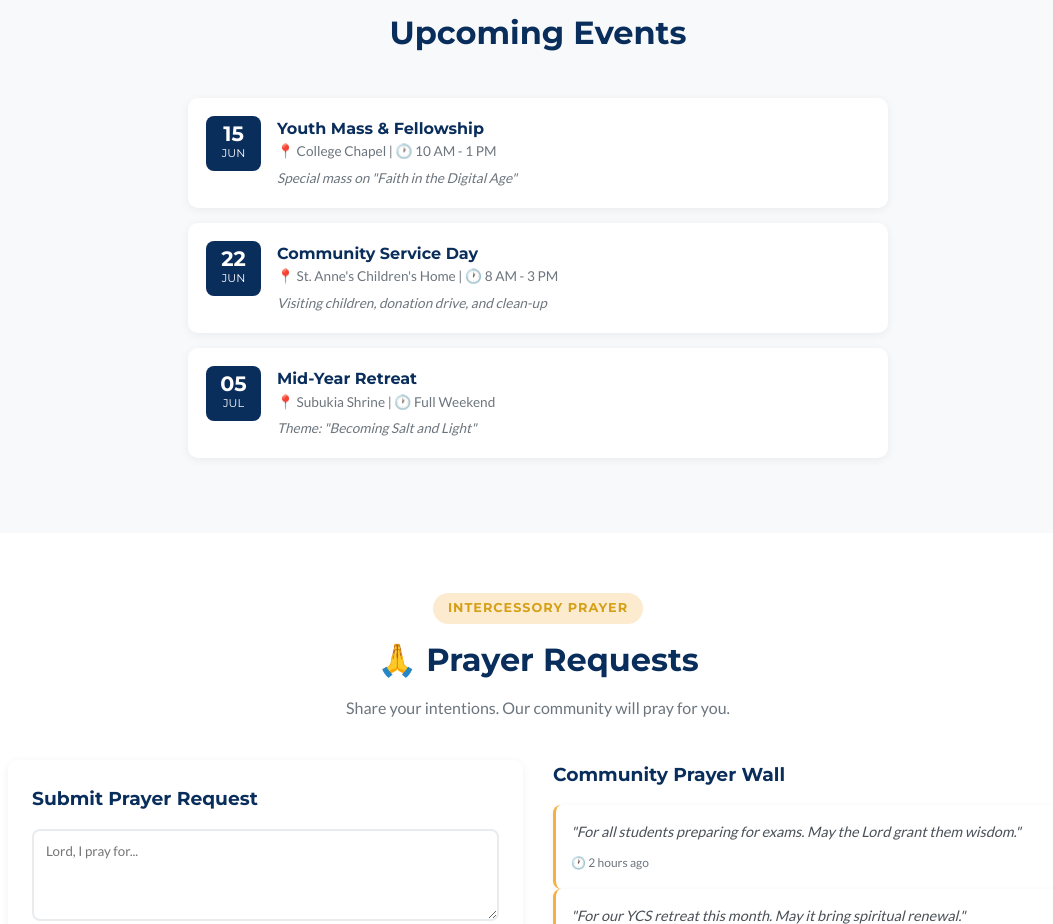
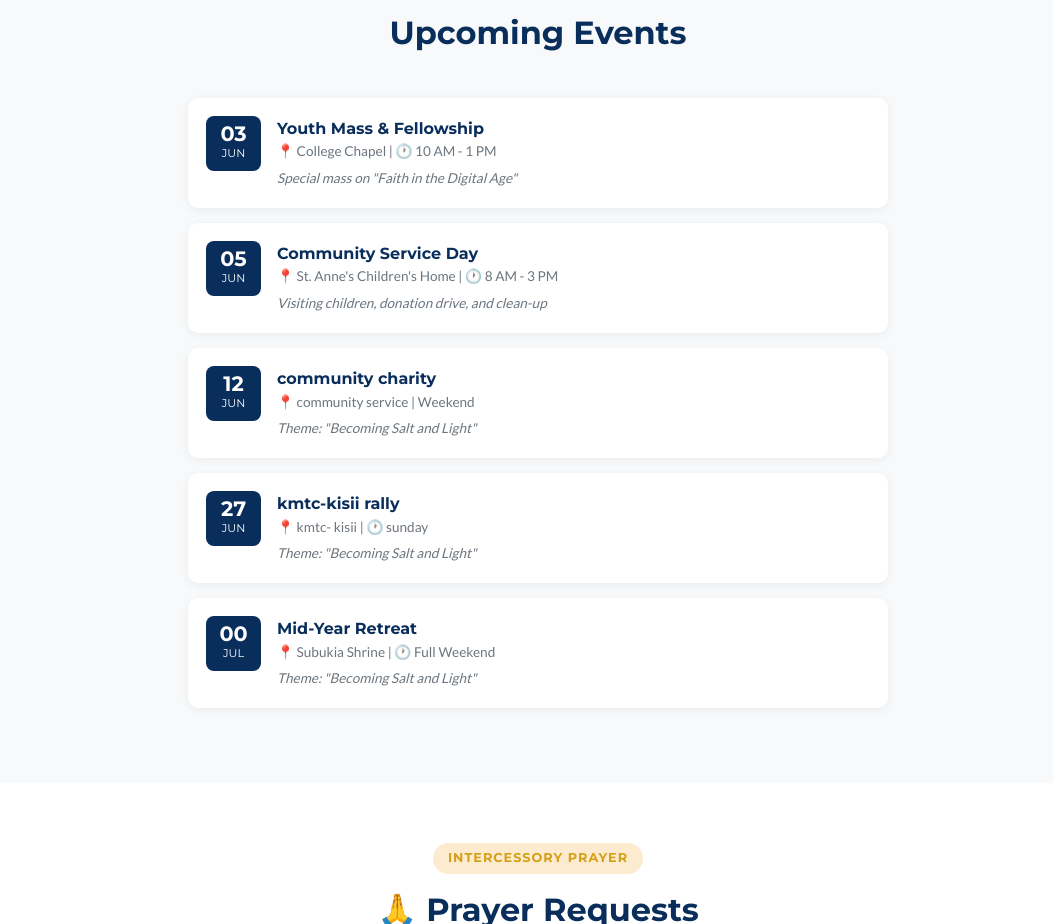
Before and after one commit to ILKAY888/orogare-ycs, a plain HTML site: page index.HTML in a window 1280 px wide. Shown: the part 2811-3735 px from the top of the page, without its empty margins (102-1155 px from the left). Drawn offline with Linux system fonts and the light colour scheme; no server answers.

Commit message:
commit changes

```diff
--- a/index.HTML
+++ b/index.HTML
@@ -129,9 +129,11 @@
                 <h2>Upcoming Events</h2>
             </div>
             <div class="events-list" id="eventsList">
-                <div class="event-card"><div class="event-date"><span class="day">15</span><span class="month">JUN</span></div><div><h3>Youth Mass & Fellowship</h3><p>📍 College Chapel | 🕐 10 AM - 1 PM</p><p class="desc">Special mass on "Faith in the Digital Age"</p></div></div>
-                <div class="event-card"><div class="event-date"><span class="day">22</span><span class="month">JUN</span></div><div><h3>Community Service Day</h3><p>📍 St. Anne's Children's Home | 🕐 8 AM - 3 PM</p><p class="desc">Visiting children, donation drive, and clean-up</p></div></div>
-                <div class="event-card"><div class="event-date"><span class="day">05</span><span class="month">JUL</span></div><div><h3>Mid-Year Retreat</h3><p>📍 Subukia Shrine | 🕐 Full Weekend</p><p class="desc">Theme: "Becoming Salt and Light"</p></div></div>
+                <div class="event-card"><div class="event-date"><span class="day">03</span><span class="month">JUN</span></div><div><h3>Youth Mass & Fellowship</h3><p>📍 College Chapel | 🕐 10 AM - 1 PM</p><p class="desc">Special mass on "Faith in the Digital Age"</p></div></div>
+                <div class="event-card"><div class="event-date"><span class="day">05</span><span class="month">JUN</span></div><div><h3>Community Service Day</h3><p>📍 St. Anne's Children's Home | 🕐 8 AM - 3 PM</p><p class="desc">Visiting children, donation drive, and clean-up</p></div></div>
+                <div class="event-card"><div class="event-date"><span class="day">12</span><span class="month">JUN</span></div><div><h3>community charity</h3><p>📍 community service  | Weekend</p><p class="desc">Theme: "Becoming Salt and Light"</p></div></div>
+                <div class="event-card"><div class="event-date"><span class="day">27</span><span class="month">JUN</span></div><div><h3>kmtc-kisii rally</h3><p>📍 kmtc- kisii | 🕐 sunday</p><p class="desc">Theme: "Becoming Salt and Light"</p></div></div>
+                <div class="event-card"><div class="event-date"><span class="day">00</span><span class="month">JUL</span></div><div><h3>Mid-Year Retreat</h3><p>📍 Subukia Shrine | 🕐 Full Weekend</p><p class="desc">Theme: "Becoming Salt and Light"</p></div></div>
             </div>
         </div>
     </section>
```
